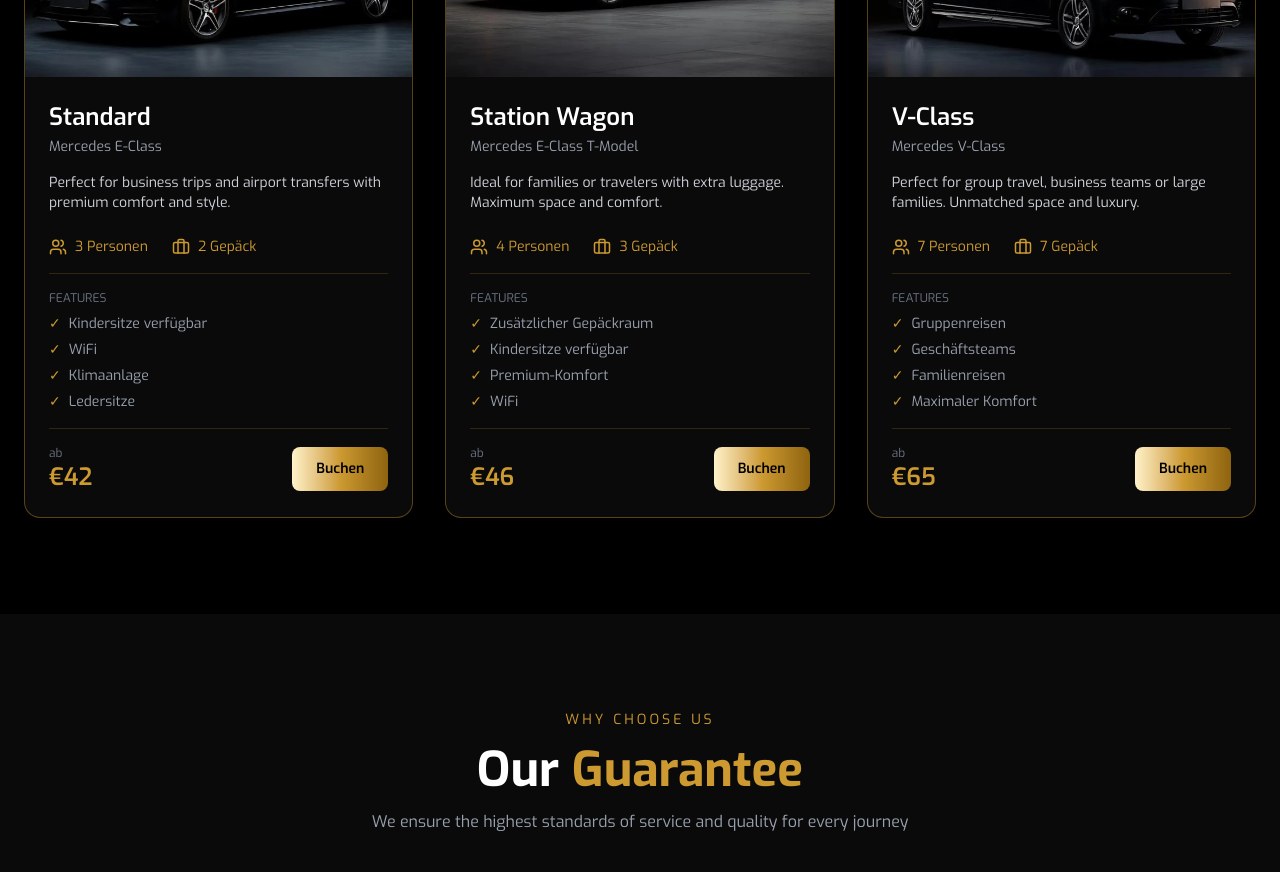
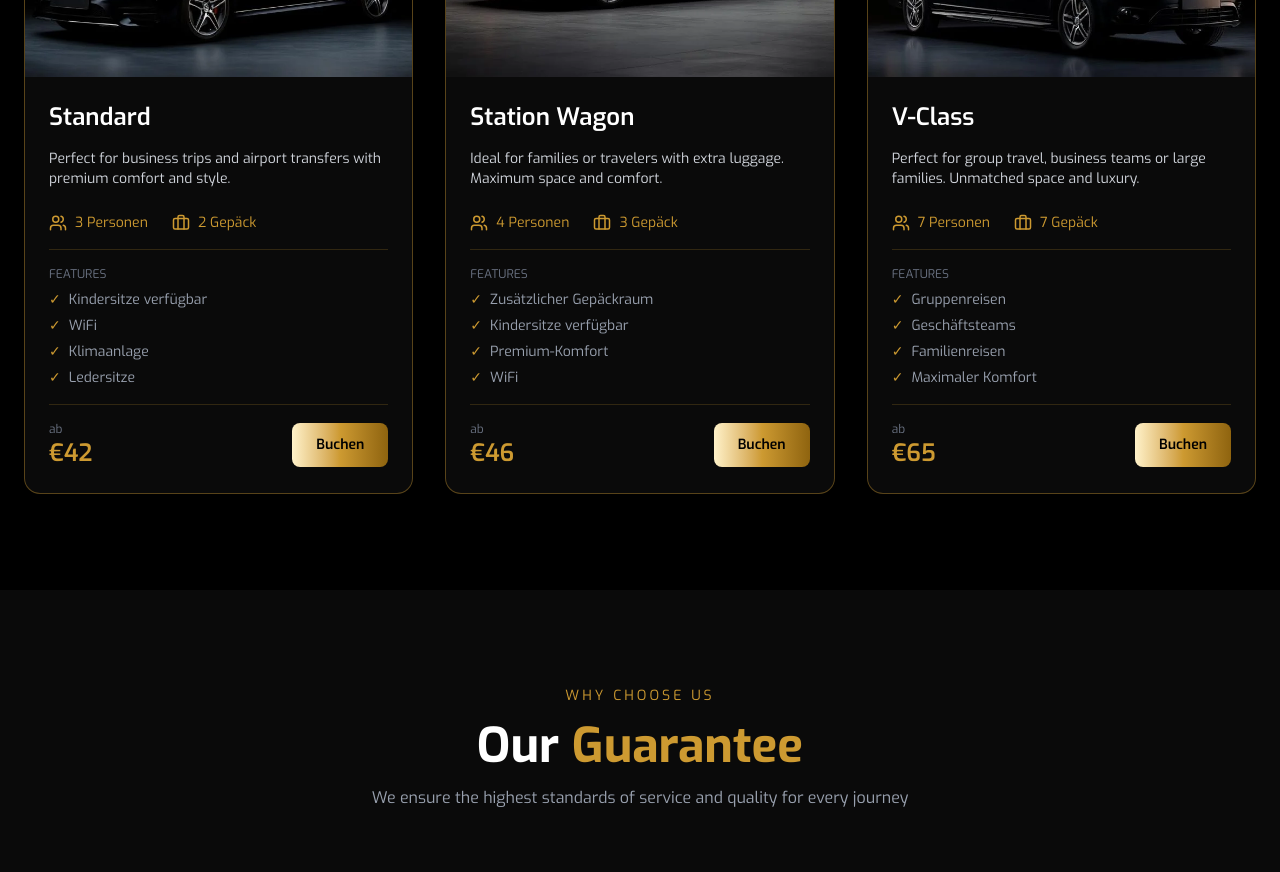
Before and after one commit to santiagosuarez32/viehub, a Next.js app: page /de/fleet in a window 1280 px wide. Shown: the part 780-1652 px from the top of the page. Built offline with nearby package versions, Linux system fonts and the light colour scheme.

Commit message:
Update page.tsx

```diff
--- a/app/[locale]/fleet/page.tsx
+++ b/app/[locale]/fleet/page.tsx
@@ -144,9 +144,6 @@
                     <h3 className="text-2xl text-white font-semibold">
                       {car.title}
                     </h3>
-                    <p className="text-gray-400 text-sm mt-1">
-                      {car.subtitle}
-                    </p>
                   </div>
 
                   <p className="text-gray-300 text-sm flex-1">
```
